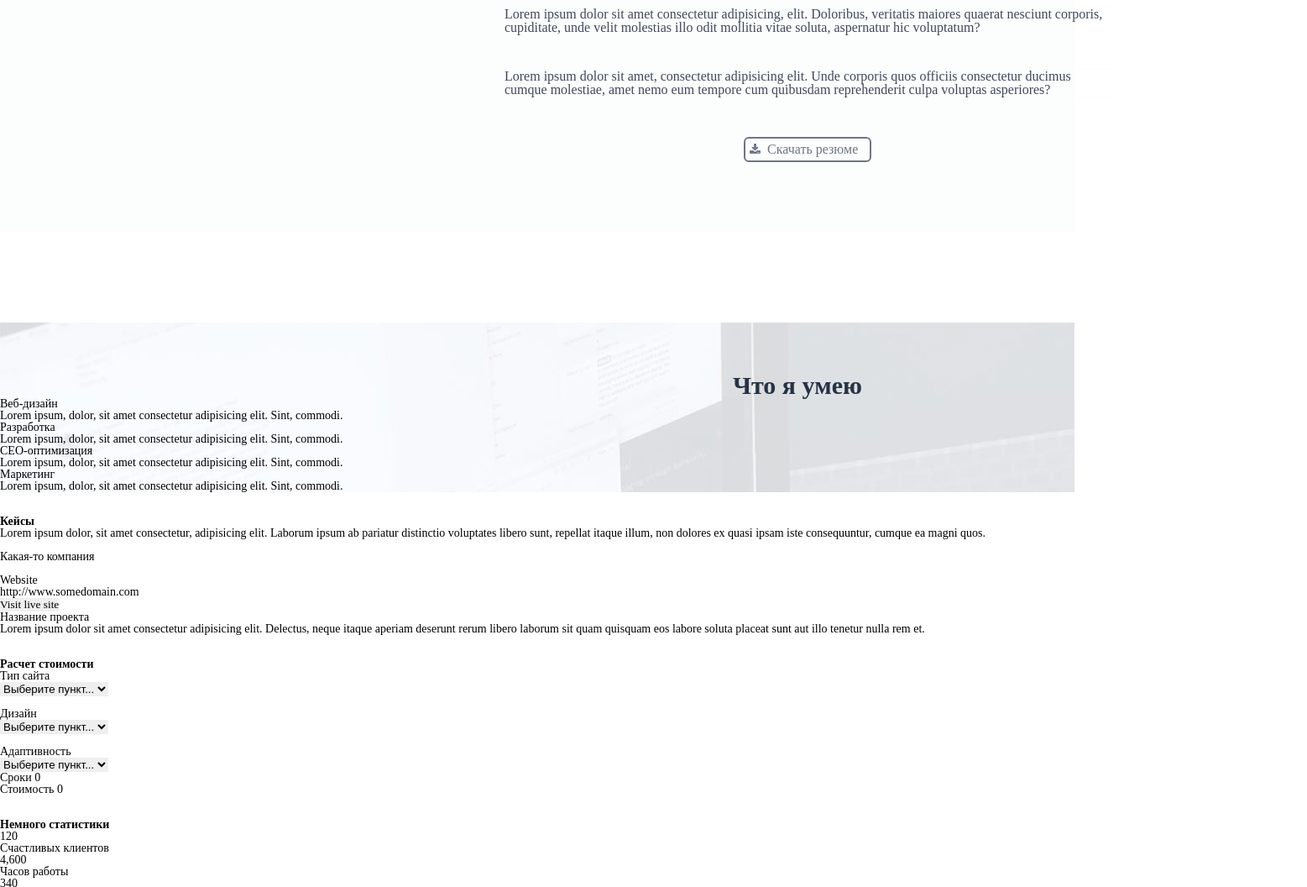
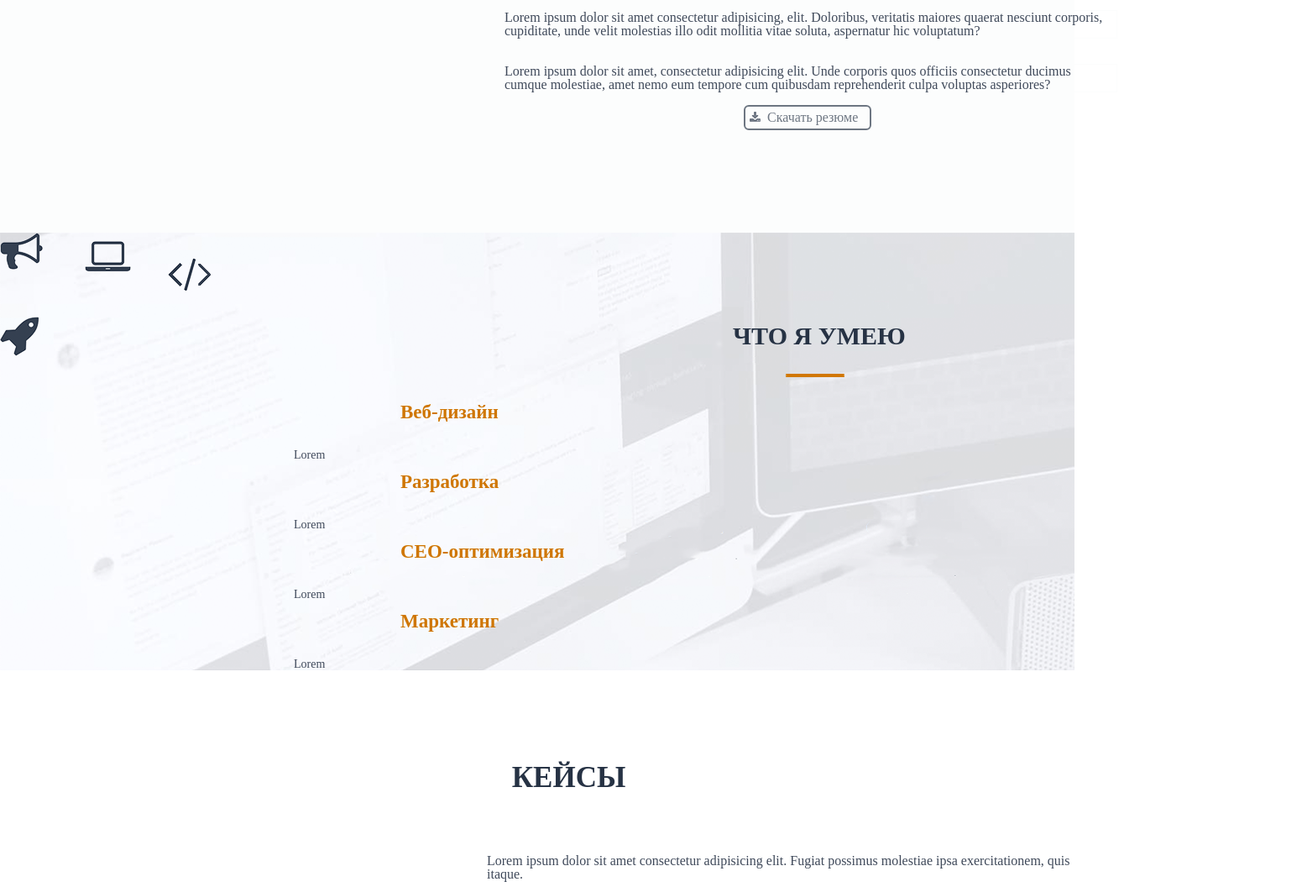
Before and after one commit to Nikolai-Durnev/Nikolai-Durnev.github.io, a plain HTML site: page index.html in a window 1280 px wide. Shown: the part 1240-2296 px from the top of the page at 84% size, 1557 px wide, since content can reach past the window. Drawn offline with Linux system fonts and the light colour scheme.

Commit message:
Nikolai-Durnev.github.io
Nikolai-Durnev.github.io

```diff
--- a/css/style.css
+++ b/css/style.css
@@ -74,8 +74,13 @@ ul li{
 
 
 .out{
-	background: url(../img/фотка.png) 859px 226px  no-repeat;
+	background: url(../img/фотка.png) 859px 225px  no-repeat;
 }
+
+.out img{
+	margin: 30px 0px 30px 915px;
+}
+
 
 .rim h2{
 	text-transform: uppercase;
@@ -90,7 +95,7 @@ ul li{
 	width: 731px;
 	color: #3f495a;
 	font-size: 16px;
-    margin: 270px 14px 0px 600px;
+    margin: 245px 14px 0px 600px;
 	}
 
 .exemple-string{
@@ -98,7 +103,7 @@ ul li{
 	width: 731px;
 	color: #3f495a;
 	font-size: 16px;
-	margin: 40px 14px 0px 600px;
+	margin: 30px 14px 0px 600px;
 }
 
 .rim input{
@@ -108,21 +113,87 @@ ul li{
 	color: #6d7682;
 	font-size: 16px;
 	padding: 0px 14px 0px 26px;
-	margin: 33px 14px 0px 886px;
+	margin: 15px 14px 0px 886px;
 	text-align: center;
 	background: url(../img/иконка.png) 4px 5px no-repeat;
 }
 
 .roll{
 	background: url(../img/12.png)  no-repeat;
+	width: 100%;
+	height: 521px;
+}
+
+.roll img{
+	margin: 30px 0px 30px 935px;
+}
+
+.vild{
+	background: url(../img/ноут.png) 101px 10px no-repeat, url(../img/знак.png) 200px 30px no-repeat, url(../img/ракета.png) 0px 100px no-repeat, url(../img/граммофон.png) no-repeat;
 }
 
 .vild h2{
+	text-transform: uppercase;
 	font-size: 30px;
-	margin: 107px 0px 0px 873px;
+	padding: 108px 0px 0px 873px;
 	color: #263244;
 }
 
-.command h2{
+.comit h3{
+	float: left ;
+    width: 700px;
+	color: #cf7600;
+	font-size: 23px;
+	font-weight: 600;
+	padding: 0px 0px 0px 477px;
+}
 
+.comit h4{
+	float: left;
+    width: 700px;
+	line-height: 40px;
+	color: #3f495a;
+	font-size: 14px;
+	padding: 20px 0px 0px 350px;
 }
+
+.sit img{
+margin: 50px 0px 0px 0px;
+}
+
+.sit{
+	background: url(../img/Черта заголовка.png) no-repeat;
+}
+
+.sit h2{
+	text-transform: uppercase;
+	font-size: 35px;
+	color: #263244;
+    text-align: center;
+    padding-top: 110px;
+    padding-left: 75px;
+}
+
+
+.Mh{
+	display: block;
+	color: #3f495a;
+	font-size: 16px;
+    padding: 74px 0px 0px 580px;
+}
+
+.sit h3{
+	text-transform: uppercase;
+	font-size: 26px;
+	color: #263244;
+	font-weight: 600;
+	padding: 10px 0px 0px 100px;
+}
+
+.Dr{
+	display: block;
+	line-height: 40px;
+	color: #3f495a;
+	font-size: 14px;
+	padding: auto;
+}
--- a/index.html
+++ b/index.html
@@ -41,10 +41,11 @@
 
 
 <div class="light"> <div class="out"> <div class="rim">
-<h2><br><b>Обо мне</b></h2>
+<h2><b>Обо мне</b></h2>
+<img src="img/Черта заголовка.png" alt="">
 <div class="exemple-block">Lorem ipsum dolor sit amet consectetur adipisicing, elit. Doloribus, veritatis maiores quaerat nesciunt corporis, cupiditate, unde velit molestias illo odit mollitia vitae soluta, aspernatur hic voluptatum?</div>
 <div class="exemple-string">Lorem ipsum dolor sit amet, consectetur adipisicing elit. Unde corporis quos officiis consectetur ducimus cumque molestiae, amet nemo eum tempore cum quibusdam reprehenderit culpa voluptas asperiores?</div>
-<br><input type="submit" value="Скачать резюме">
+<input type="submit" value="Скачать резюме">
 
 </div>
 </div>
@@ -53,47 +54,53 @@
 
 
 <div class="roll"><div class="vild">
-<h2><br><br><b>Что я умею</b></h2>
+<h2><b>Что я умею</b></h2>
+
+<img src="img/Черта заголовка.png" alt="">
+
+<div class="comit">
+<h3>Веб-дизайн</h3>
+<h4>Lorem</h4>
 </div>
 
-<div class="command">
-<h2>Веб-дизайн</h2>
-<div class="lor">Lorem ipsum, dolor, sit amet consectetur adipisicing elit. Sint, commodi.</div>
+<div class="comit">
+<h3>Разработка</h3>
+<h4>Lorem</h4>
 </div>
 
-<div class="command">
-<h2>Разработка</h2>
-<div class="lor">Lorem ipsum, dolor, sit amet consectetur adipisicing elit. Sint, commodi.</div>
+<div class="comit">
+<h3>CEO-оптимизация</h3>
+<h4>Lorem</h4>
 </div>
 
-<div class="command">
-<h2>CEO-оптимизация</h2>
-<div class="lor">Lorem ipsum, dolor, sit amet consectetur adipisicing elit. Sint, commodi.</div>
+<div class="comit">
+<h3>Маркетинг</h3>
+<h4>Lorem</h4>
 </div>
-
-<div class="command">
-<h2>Маркетинг</h2>
-<div class="lor">Lorem ipsum, dolor, sit amet consectetur adipisicing elit. Sint, commodi.</div>
 </div>
 </div>
 
 
 
-<div class="sit"></div>
-<h2><br><br><b>Кейсы</b></h2>
-<span>Lorem ipsum dolor, sit amet consectetur, adipisicing elit. Laborum ipsum ab pariatur distinctio voluptates libero sunt, repellat itaque illum, non dolores ex quasi ipsam iste consequuntur, cumque ea magni quos.</span>
-<p><img src="" alt=""></p>
-<span>Какая-то компания</span>
-<h2><br>Website</h2>
-<span>http://www.somedomain.com</span>
+<div class="opp"> <div class="sit">
+<h2><b>Кейсы</b></h2>
+<span class="Mh">Lorem ipsum dolor sit amet consectetur adipisicing elit. Fugiat possimus molestiae ipsa exercitationem, quis itaque.</span>
+<img src="img/фотка1.png" alt="">
+<h3>Client</h3>
+<span class="Dr">Какая-то компания</span>
+<h3>Website</h3>
+<span class="Dr">http://www.somedomain.com</span>
 
 <form action="" target="_blank">
    <button>Visit live site</button>
   </form>
 
-  <div class="dolor"></div>
-  <h2>Название проекта</h2>
-  <span>Lorem ipsum dolor sit amet consectetur adipisicing elit. Delectus, neque itaque aperiam deserunt rerum libero laborum sit quam quisquam eos labore soluta placeat sunt aut illo tenetur nulla rem et.</span>
+  <div class="dolor">
+  <h4>Название проекта</h4>
+  <span class="3">Lorem ipsum dolor sit amet consectetur adipisicing elit. Delectus, neque itaque aperiam deserunt rerum libero laborum sit quam quisquam eos labore soluta placeat sunt aut illo tenetur nulla rem et.</span>
+</div>
+</div>
+</div>
 
 
 
```
Also changed, not shown: img/Прямоугольник, скругл. углы 4.png (added), img/Слой 2.png (added), img/граммофон.png (added), img/знак.png (added), img/ноут.png (added), img/ракета.png (added), img/фотка1.png (added).
